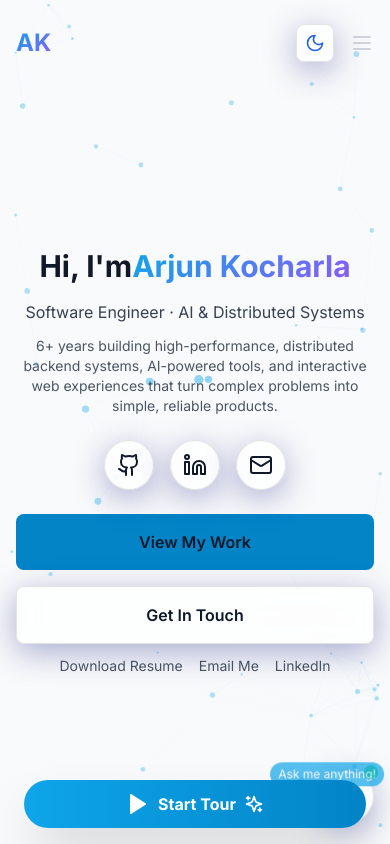
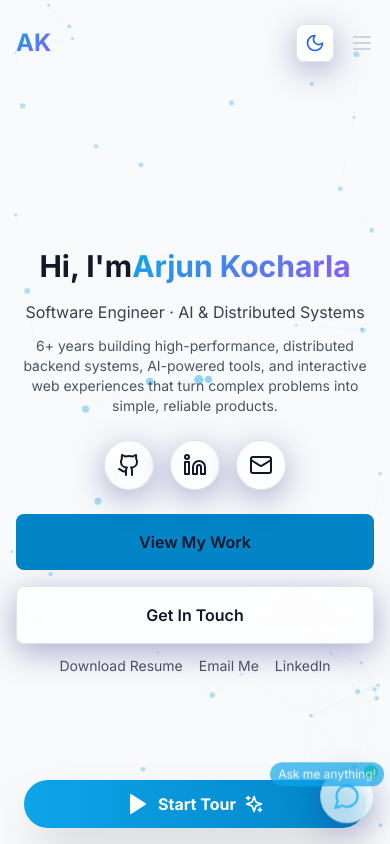
Before and after one commit to Arjunkocharla/arjunkocharla.github.io, a Next.js app: page / in a window 390 px wide. Shown: the top 844 px of the page. Built offline with nearby package versions, Linux system fonts and the light colour scheme.

Commit message:
Mobile rendering fix

```diff
--- a/components/AIChatbot.tsx
+++ b/components/AIChatbot.tsx
@@ -252,7 +252,7 @@ What would you like to know?`
             setIsOpen(true)
             setHasInteracted(true)
           }}
-          className="fixed bottom-4 right-4 sm:bottom-6 sm:right-6 z-50 p-3 sm:p-4 glass rounded-full shadow-lg hover:bg-primary-500/20 transition-colors group"
+          className="fixed bottom-4 right-4 sm:bottom-6 sm:right-6 z-[60] p-3 sm:p-4 glass rounded-full shadow-lg hover:bg-primary-500/20 transition-colors group"
           whileHover={{ scale: 1.1 }}
           whileTap={{ scale: 0.9 }}
         >
@@ -282,7 +282,7 @@ What would you like to know?`
             initial={{ opacity: 0, y: 20, scale: 0.9 }}
             animate={{ opacity: 1, y: 0, scale: 1 }}
             exit={{ opacity: 0, y: 20, scale: 0.9 }}
-            className="fixed bottom-4 right-4 sm:bottom-6 sm:right-6 z-50 w-[calc(100vw-2rem)] sm:w-96 max-w-[calc(100vw-2rem)] sm:max-w-none h-[calc(100vh-8rem)] sm:h-[600px] max-h-[600px] glass rounded-2xl shadow-2xl backdrop-blur-xl flex flex-col overflow-hidden"
+            className="fixed bottom-[200px] sm:bottom-6 right-4 sm:right-6 z-[60] w-[calc(100vw-2rem)] sm:w-96 max-w-[calc(100vw-2rem)] sm:max-w-none h-[calc(100vh-12rem)] sm:h-[600px] max-h-[600px] glass rounded-2xl shadow-2xl backdrop-blur-xl flex flex-col overflow-hidden"
           >
             {/* Header */}
             <div className="p-4 border-b border-white/10 flex items-center justify-between">
--- a/components/InteractiveNavigator.tsx
+++ b/components/InteractiveNavigator.tsx
@@ -153,7 +153,7 @@ export default function InteractiveNavigator() {
   }
 
   return (
-    <div className="fixed bottom-4 sm:bottom-6 left-1/2 -translate-x-1/2 z-50 w-[calc(100vw-2rem)] sm:w-auto max-w-[calc(100vw-2rem)] sm:max-w-none px-2 sm:px-0">
+    <div className="fixed bottom-4 sm:bottom-6 left-1/2 -translate-x-1/2 z-40 w-[calc(100vw-2rem)] sm:w-auto max-w-[calc(100vw-2rem)] sm:max-w-none px-2 sm:px-0">
       {!hasStarted && !showMenu ? (
         <motion.button
           initial={{ scale: 0, rotate: -180 }}
```
